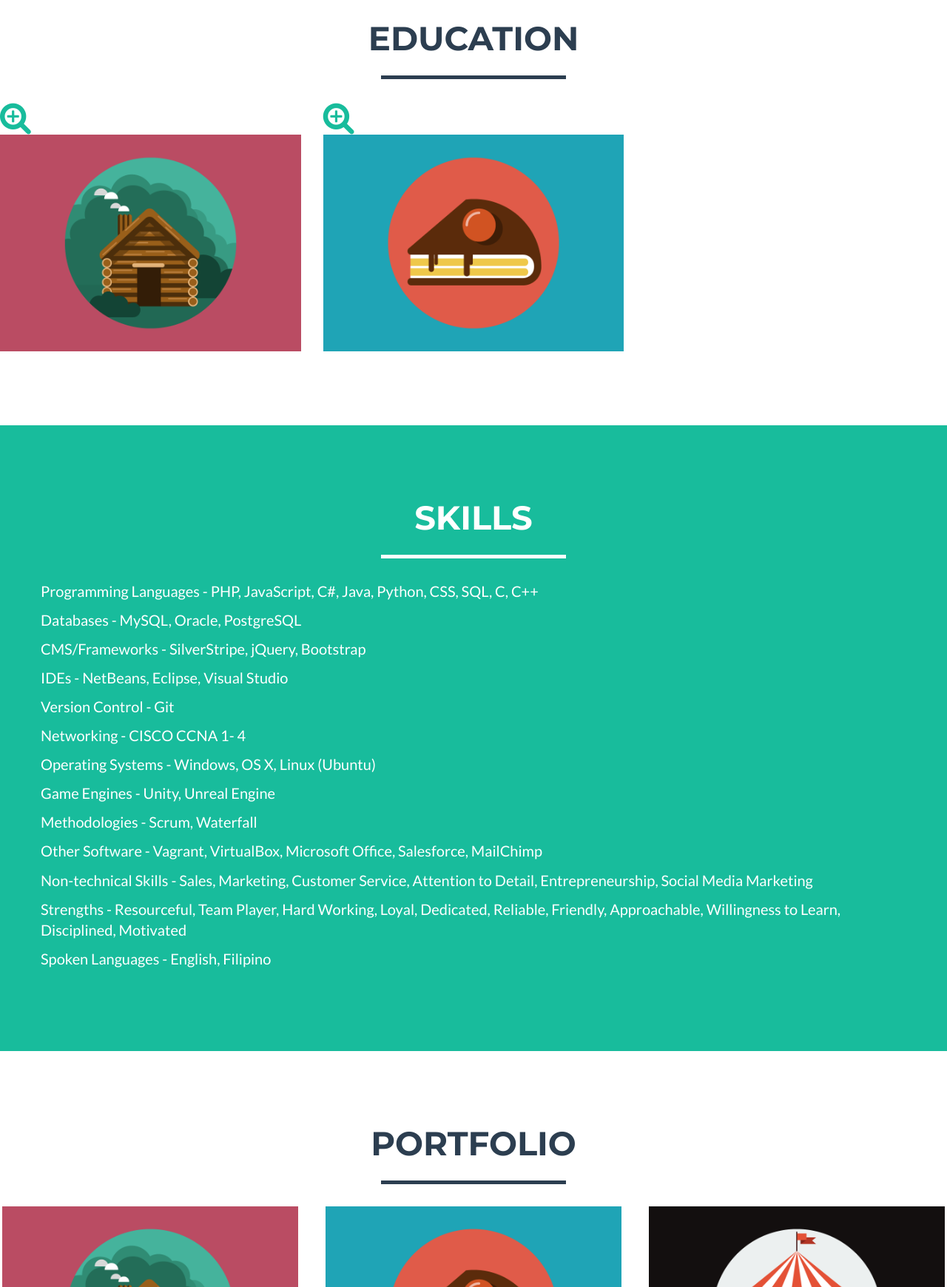
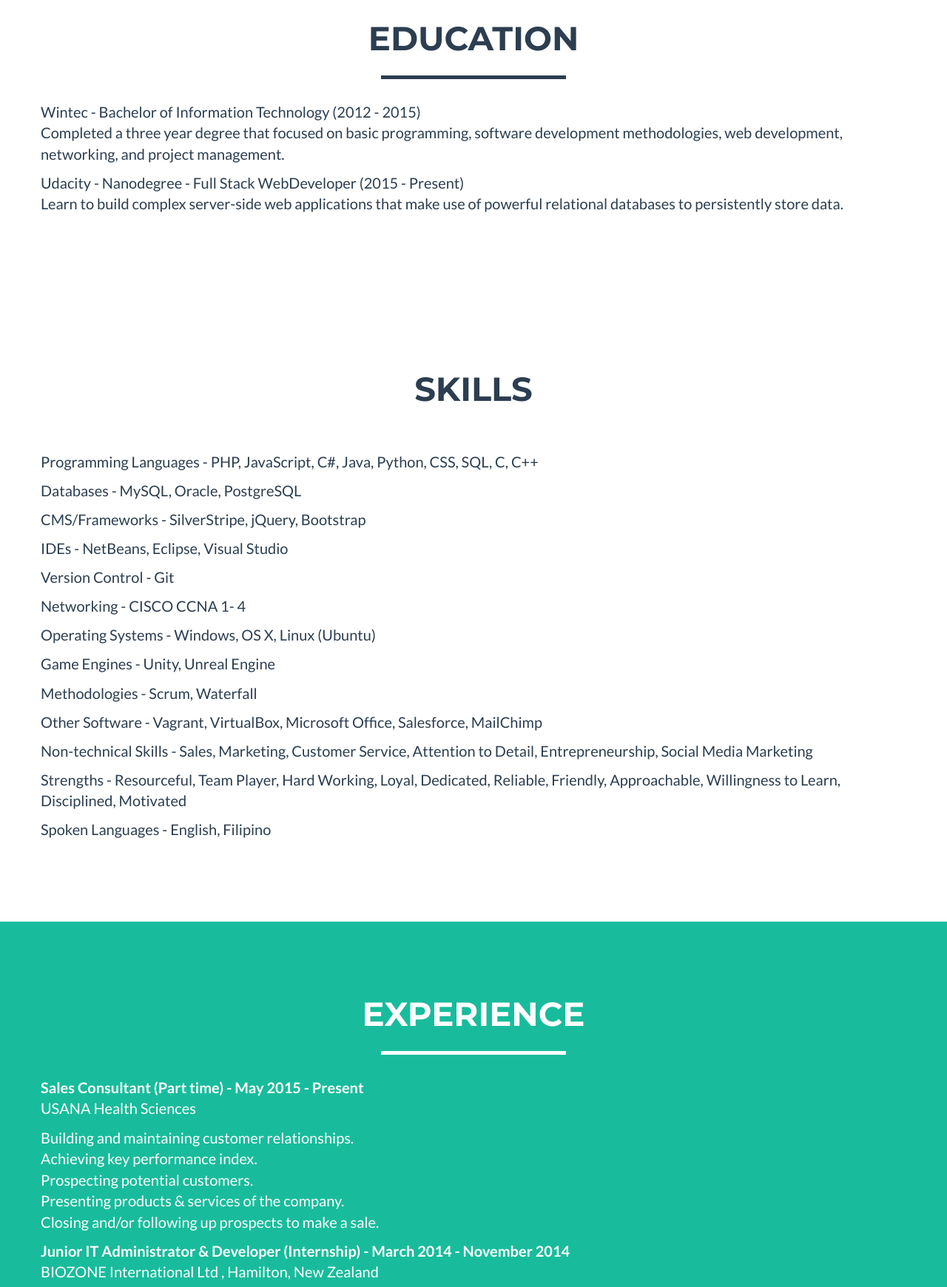
Before and after one commit to kevinramel/kevinramel.com-html, a website: page index.html in a window 1280 px wide. Shown: the part 1060-2800 px from the top of the page at 74% size. Drawn offline with nearby package versions, Linux system fonts and the light colour scheme.

Commit message:
Second batch of content

```diff
--- a/index.html
+++ b/index.html
@@ -60,6 +60,9 @@
                         <a href="#skills">Skills</a>
                     </li>
                     <li class="page-scroll">
+                        <a href="#experience">Experience</a>
+                    </li>
+                    <li class="page-scroll">
                         <a href="#portfolio">Portfolio</a>
                     </li>
                     <li class="page-scroll">
@@ -97,9 +100,9 @@
         </div>
     </header>
 
-    <!-- Portfolio Grid Section -->
+    <!-- Education Section -->
     <section id="education">
-        <div class="Portfolio">
+        <div class="container">
             <div class="row">
                 <div class="col-lg-12 text-center">
                     <h2>Education</h2>
@@ -107,32 +110,16 @@
                 </div>
             </div>
             <div class="row">
-                <div class="col-sm-4 portfolio-item">
-                    <a href="#portfolioModal1" class="portfolio-link" data-toggle="modal">
-                        <div class="caption">
-                            <div class="caption-content">
-                                <i class="fa fa-search-plus fa-3x"></i>
-                            </div>
-                        </div>
-                        <img src="img/portfolio/cabin.png" class="img-responsive" alt="">
-                    </a>
-                </div>
-                <div class="col-sm-4 portfolio-item">
-                    <a href="#portfolioModal2" class="portfolio-link" data-toggle="modal">
-                        <div class="caption">
-                            <div class="caption-content">
-                                <i class="fa fa-search-plus fa-3x"></i>
-                            </div>
-                        </div>
-                        <img src="img/portfolio/cake.png" class="img-responsive" alt="">
-                    </a>
-                </div>
+                <p>Wintec - Bachelor of Information Technology (2012 - 2015)<br>
+                Completed a three year degree that focused on basic programming, software development methodologies, web development, networking, and project management.<br></p>
+                <p>Udacity - Nanodegree - Full Stack WebDeveloper (2015 - Present)<br>
+                Learn to build complex server-side web applications that make use of powerful relational databases to persistently store data.<br></p>
             </div>
         </div>
     </section>
 
     <!-- Skills Section -->
-    <section class="success" id="skills">
+    <section id="skills">
         <div class="container">
             <div class="row">
                 <div class="col-lg-12 text-center">
@@ -154,6 +141,39 @@
                 <p>Non-technical Skills - Sales, Marketing, Customer Service, Attention to Detail, Entrepreneurship, Social Media Marketing</p>
                 <p>Strengths - Resourceful, Team Player, Hard Working, Loyal, Dedicated, Reliable, Friendly, Approachable, Willingness to Learn, Disciplined, Motivated</p>
                 <p>Spoken Languages - English, Filipino</p>
+            </div>
+        </div>
+    </section>
+
+    <!-- Experience Section -->
+    <section class="success" id="experience">
+        <div class="container">
+            <div class="row">
+                <div class="col-lg-12 text-center">
+                    <h2>Experience</h2>
+                    <hr class="star-light">
+                </div>
+            </div>
+            <div class="row">
+                <p><strong>Sales Consultant (Part time) -  May 2015 - Present</strong><br>
+                USANA Health Sciences<br></p>
+                <p>
+                Building and maintaining customer relationships.<br>
+                Achieving key performance index.<br>
+                Prospecting potential customers.<br>
+                Presenting products & services of the company.<br>
+                Closing and/or following up prospects to make a sale.<br>
+                </p>
+                <p><strong>Junior IT Administrator & Developer (Internship) - March 2014 - November 2014</strong><br>
+                BIOZONE International Ltd , Hamilton, New Zealand<br></p>
+
+                <p>Part of the team that integrated the company’s Salesforce data with MailChimp<br>
+                Assessed website performance and suggested adjustments that were approved and have proven to be helpful.<br>
+                Provided first line tech support for clients.<br>
+                Assisted in file recovery. Isolated and resolved issues with the computers to ensure no reoccurrences.<br></p>
+
+                <p>Wait Staff  - February 2013 - November 2013<br>
+                Lemongrass House Thai Restaurant, Hamilton, New Zealand<br></p>
             </div>
         </div>
     </section>
@@ -353,7 +373,7 @@
                 <div class="row">
                     <div class="col-lg-8 col-lg-offset-2">
                         <div class="modal-body">
-                            <h2>Project Title</h2>
+                            <h2>Personal Website</h2>
                             <hr class="star-primary">
                             <img src="img/portfolio/cabin.png" class="img-responsive img-centered" alt="">
                             <p>Use this area of the page to describe your project. The icon above is part of a free icon set by <a href="https://sellfy.com/p/8Q9P/jV3VZ/">Flat Icons</a>. On their website, you can download their free set with 16 icons, or you can purchase the entire set with 146 icons for only $12!</p>
```
